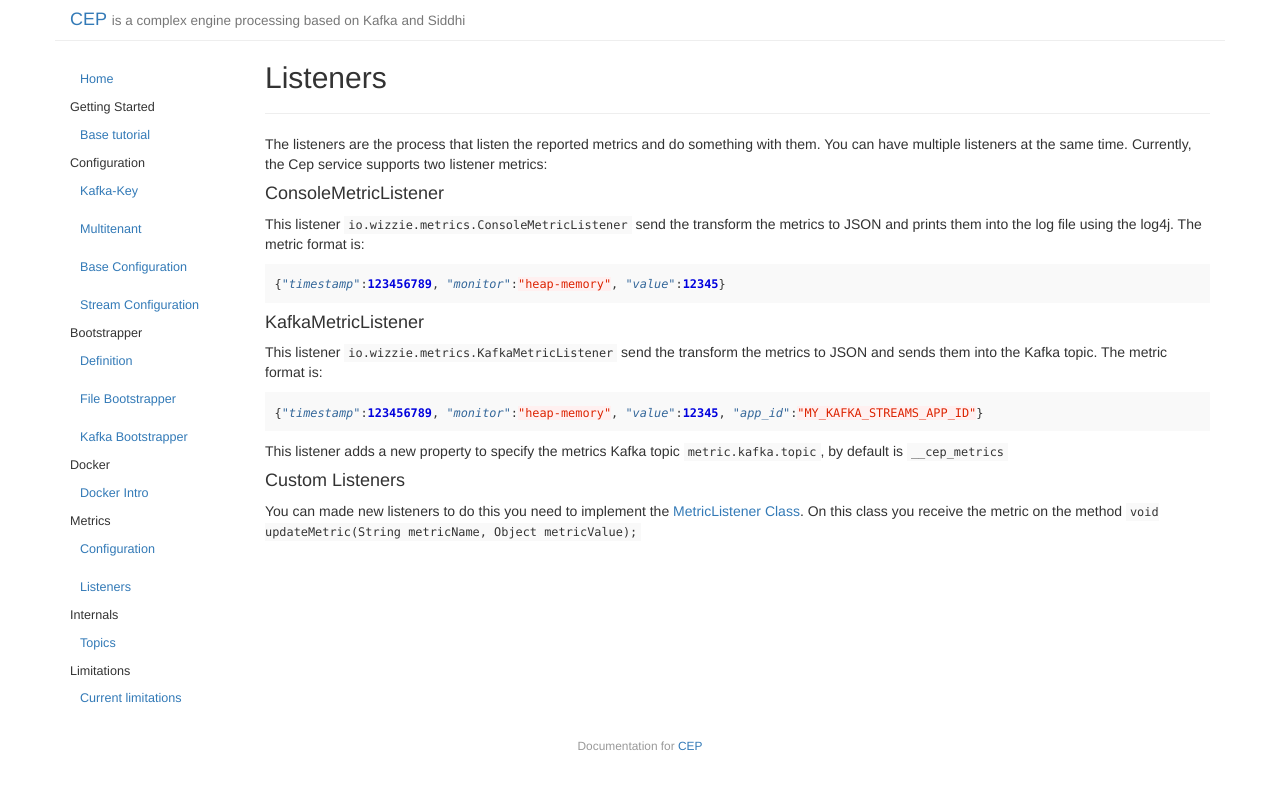
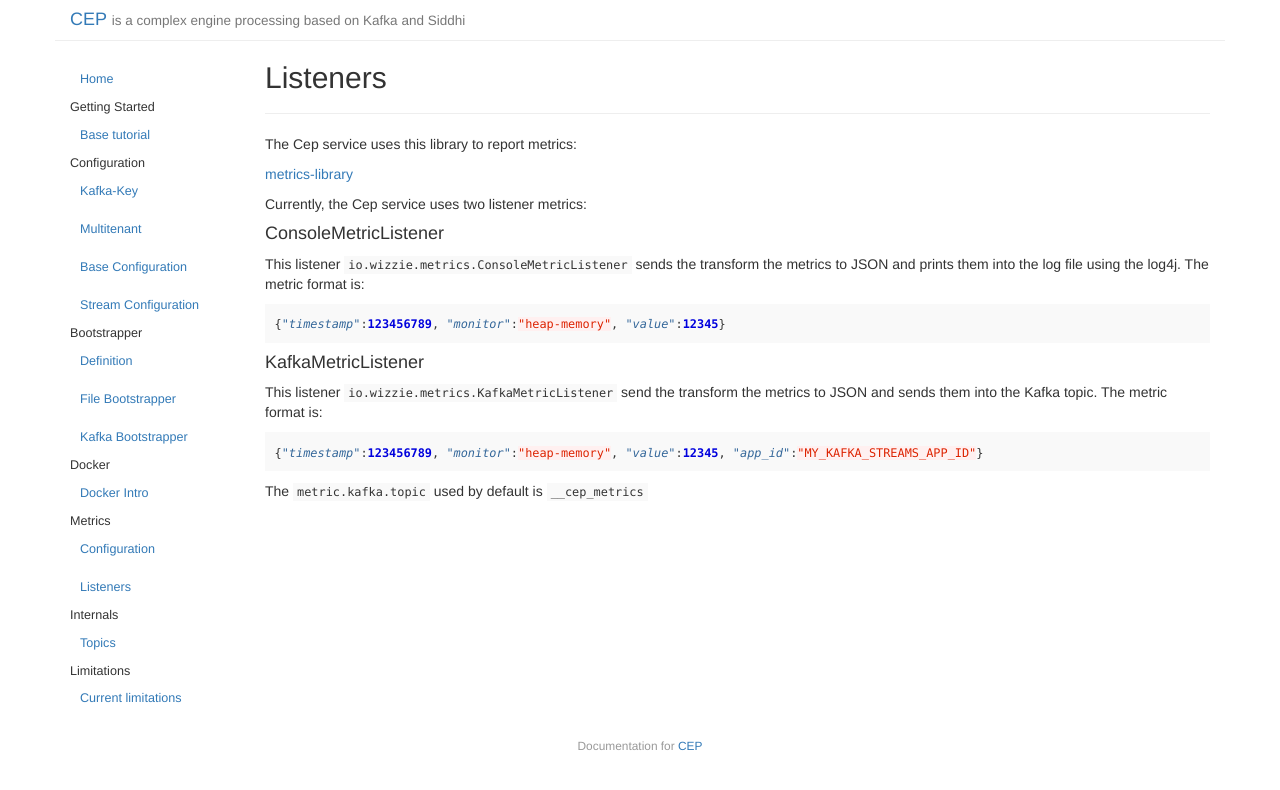
Before and after one commit to pablocasares/zz-cep, a Jekyll site: the page built from docs/_posts/2017-08-25-metrics.md, in a window 1280 px wide. Shown: the top 790 px of the page. Built offline with Jekyll 4.4.1, drawn with Linux system fonts in a browser that asks for light colours.

Commit message:
WIZZIE-977 Refer metrics-library docs at zz-cep
* add integration tests

* WIZZIE-977 Refer metrics-library docs at zz-cep

````diff
--- a/docs/_posts/2017-08-25-metrics.md
+++ b/docs/_posts/2017-08-25-metrics.md
@@ -6,11 +6,15 @@ date: 2017-02-14 13:21:52
 order: 2
 ---
 
-The listeners are the process that listen the reported metrics and do something with them. You can have multiple listeners at the same time. Currently, the Cep service supports two listener metrics:
+The Cep service uses this library to report metrics:
+
+[metrics-library](https://github.com/wizzie-io/metrics-library)
+
+Currently, the Cep service uses two listener metrics:
 
 #### ConsoleMetricListener
 
-This listener `io.wizzie.metrics.ConsoleMetricListener` send the transform the metrics to JSON and prints them into the log file using the log4j. The metric format is:
+This listener `io.wizzie.metrics.ConsoleMetricListener` sends the transform the metrics to JSON and prints them into the log file using the log4j. The metric format is:
 ```json
 {"timestamp":123456789, "monitor":"heap-memory", "value":12345}
 ```
@@ -21,7 +25,4 @@ This listener `io.wizzie.metrics.KafkaMetricListener` send the transform the met
 {"timestamp":123456789, "monitor":"heap-memory", "value":12345, "app_id":"MY_KAFKA_STREAMS_APP_ID"}
 ```
 
-This listener adds a new property to specify the metrics Kafka topic `metric.kafka.topic`, by default is `__cep_metrics`
-
-#### Custom Listeners
-You can made new listeners to do this you need to implement the [MetricListener Class](https://github.com/wizzie-io/metrics-library/blob/master/src/main/java/io/wizzie/metrics/listeners/MetricListener.java). On this class you receive the metric on the method `void updateMetric(String metricName, Object metricValue);`
+The `metric.kafka.topic` used by default is `__cep_metrics`
````
Also changed, not shown: 4 other files.
